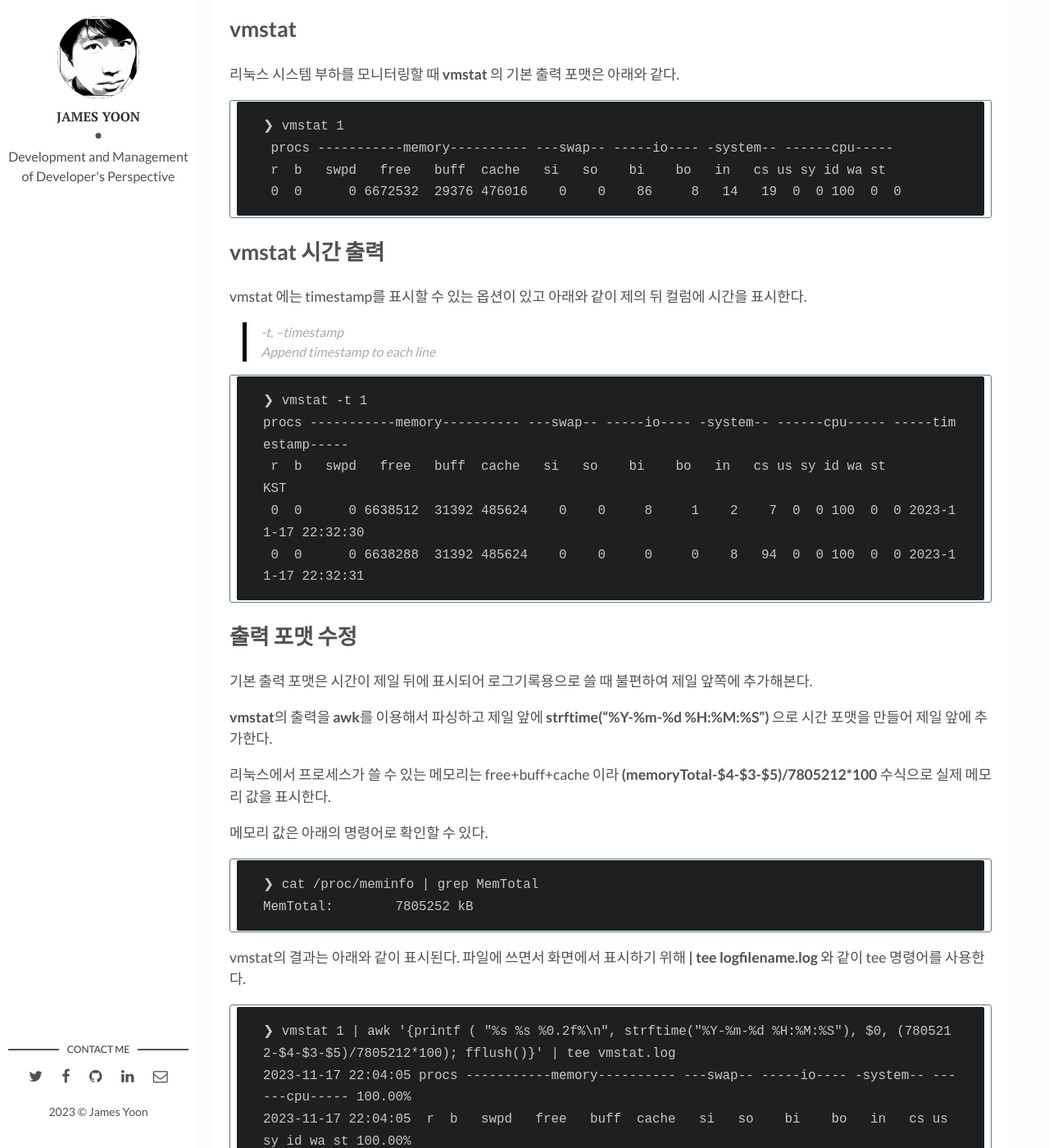
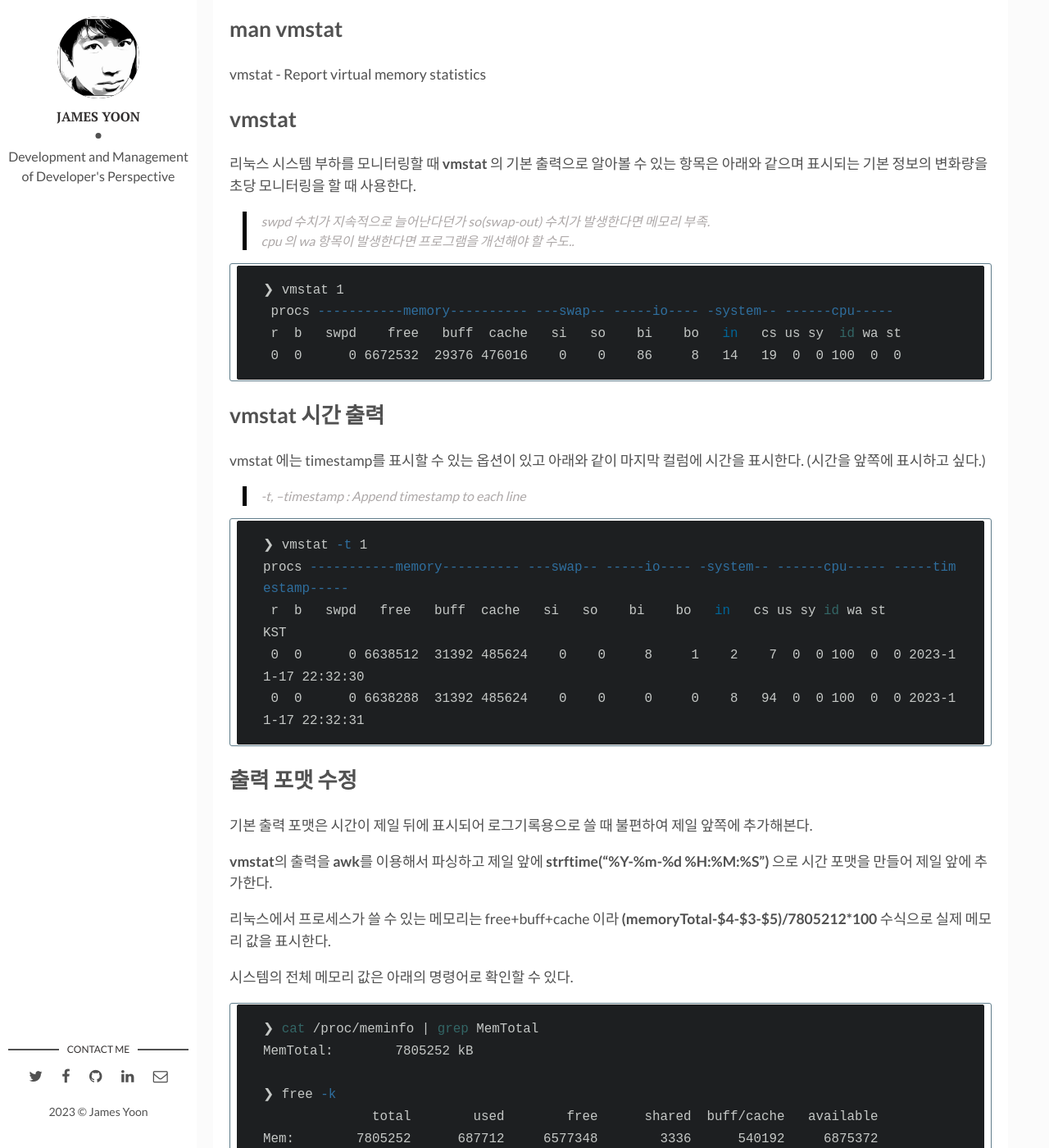
Before and after one commit to butteryoon/butteryoon.github.io, a Jekyll site: the page built from _posts/2023-11-17-vmstat.md, in a window 1280 px wide and 1400 px high, scrolled down 700 px. Shown: the whole window at 82% size. Built offline with Jekyll 4.4.1, drawn with Linux system fonts in a browser that asks for light colours; comment, search, counter and statistics services are not loaded; some of the changed text lies outside the part shown.

Commit message:
tmux conf 추가

````diff
--- a/_posts/2023-11-17-vmstat.md
+++ b/_posts/2023-11-17-vmstat.md
@@ -15,25 +15,31 @@
 
 <!--more-->
 
+## man vmstat
+
+vmstat - Report virtual memory statistics
+
 ## vmstat
 
-리눅스 시스템 부하를 모니터링할 때 **vmstat** 의 기본 출력 포맷은 아래와 같다.
+리눅스 시스템 부하를 모니터링할 때 **vmstat** 의 기본 출력으로 알아볼 수 있는 항목은 아래와 같으며 표시되는 기본 정보의 변화량을 초당 모니터링을 할 때 사용한다.
 
-```
+> swpd 수치가 지속적으로 늘어난다던가 so(swap-out) 수치가 발생한다면 메모리 부족.
+> cpu 의 wa 항목이 발생한다면 프로그램을 개선해야 할 수도..
+
+```bash
 ❯ vmstat 1
  procs -----------memory---------- ---swap-- -----io---- -system-- ------cpu-----
- r  b   swpd   free   buff  cache   si   so    bi    bo   in   cs us sy id wa st
+ r  b   swpd    free   buff  cache   si   so    bi    bo   in   cs us sy  id wa st
  0  0      0 6672532  29376 476016    0    0    86     8   14   19  0  0 100  0  0
 ```
 
 ## vmstat 시간 출력
 
-vmstat 에는 timestamp를 표시할 수 있는 옵션이 있고 아래와 같이 제의 뒤 컬럼에 시간을 표시한다.
+vmstat 에는 timestamp를 표시할 수 있는 옵션이 있고 아래와 같이 마지막 컬럼에 시간을 표시한다. (시간을 앞쪽에 표시하고 싶다.)
 
-> -t, --timestamp
->   Append timestamp to each line
+> -t, --timestamp  : Append timestamp to each line
 
-```
+```bash
 ❯ vmstat -t 1
 procs -----------memory---------- ---swap-- -----io---- -system-- ------cpu----- -----timestamp-----
  r  b   swpd   free   buff  cache   si   so    bi    bo   in   cs us sy id wa st                 KST
@@ -50,18 +56,24 @@
 
 리눅스에서 프로세스가 쓸 수 있는 메모리는 free+buff+cache 이라 **(memoryTotal-$4-$3-$5)/7805212*100** 수식으로 실제 메모리 값을 표시한다.
 
-메모리 값은 아래의 명령어로 확인할 수 있다.
+시스템의 전체 메모리 값은 아래의 명령어로 확인할 수 있다.
 
-```
+```bash
 ❯ cat /proc/meminfo | grep MemTotal
 MemTotal:        7805252 kB
+
+❯ free -k
+              total        used        free      shared  buff/cache   available
+Mem:        7805252      687712     6577348        3336      540192     6875372
+Swap:       2097152           0     2097152
 ```
 
-vmstat의 결과는 아래와 같이 표시된다.
+"vmstat"의 결과는 아래와 같이 표시된다.
 파일에 쓰면서 화면에서 표시하기 위해 **| tee logfilename.log** 와 같이 tee 명령어를 사용한다.
 
-```
+```bash
 ❯ vmstat 1 | awk '{printf ( "%s %s %0.2f%\n", strftime("%Y-%m-%d %H:%M:%S"), $0, (7805212-$4-$3-$5)/7805212*100); fflush()}' | tee vmstat.log
+
 2023-11-17 22:04:05 procs -----------memory---------- ---swap-- -----io---- -system-- ------cpu----- 100.00%
 2023-11-17 22:04:05  r  b   swpd   free   buff  cache   si   so    bi    bo   in   cs us sy id wa st 100.00%
 2023-11-17 22:04:05  2  0      0 6641580  31228 485612    0    0    16     2    4    9  0  0 100  0  0 14.51%
@@ -72,3 +84,4 @@
 ## 참고
 
 - [24 iostat, vmstat and mpstat Examples](https://www.thegeekstuff.com/2011/07/iostat-vmstat-mpstat-examples/){:target="_blank"}
+- [리눅스 서버 60초안에 상황파악하기](https://luavis.me/server/linux-performance-analysis){:target="_blank"}
--- /dev/null
+++ b/_posts/2023-11-27-tmux_conf.md
@@ -0,0 +1,74 @@
+---
+layout: post
+comments: true
+title: "tmux 설정"
+description: "리눅스 터미널 환경에서 tmux 키 및 설정 변경"
+img: powershell_title.jpg
+date: 2023-11-27 23:15:00 +0900
+last_modified_at: 2023-11-27 23:15:00 +0900
+tags: [command-line, alias, tmux, tmux.conf] # add tag
+related: command-line
+categories: tools
+---
+
+**tmux** 를 좀더 자유롭게 쓸 수 있도록 설정을 바꿔본다.
+
+**tmux** 설정은 ~/tmux.conf 파일에 등록해서 사용할 수 있으며 주로 키 바인딩 변경 및 추가할 때 사용한다.
+
+<!--more-->
+
+**tmux** 설치 및 alias 설정은 [tmux 편하게 쓰자]({{ site.baseurl }}{% link _posts/2023-07-22-tmux.md %})에 간단하게 정리했다. 기본 키 바인딩에 익숙해지면 편하지만 아무래도 익숙해지지 않는다. ( 이맥스 유저들은 익숙할지도.. )
+
+## tmux.conf (환경설정 파일)
+
+tmux의 기본 키 바인딩인 Ctrl-b 는 손가락 위치가 좀 불편해서 Ctrl-a 로 바꾸고 화면 수평/수직 분할도 직관적인 키로 바꿔본다.
+
+
+```bash
+# prefix
+unbind C-b                                  # 기본 키 바인딩 제거
+
+set-option -g prefix C-a                    # 기본 키 바인딩 Ctrl-a 로 설정
+bind-key C-a send-prefix
+
+# split panes using | and -
+bind | split-window -h                      # 수평분할 키 바인딩
+bind - split-window -v                      # 수직분할 키 바인딩
+
+unbind '"'
+unbind %
+
+# switch panes using Alt-arrow without prefix
+
+bind -n M-Left select-pane -L               # 왼쪽 창으로 이동
+bind -n M-Right select-pane -R              # 오른쪽 창으로 이동
+bind -n M-Up select-pane -U                 # 위쪽 창으로 이동
+bind -n M-Down select-pane -D               # 아래쪽 창으로 이동
+
+# Enable mouse control
+set -g mouse on                             # 마우스 사용
+bind C-c run "tmux save-buffer - | pbcopy"  # Ctrl-C로 복사
+
+# Terminal
+set -ga terminal-overrides ",xterm:Tc"      # 터미널 설정
+
+#set -g display-panes-number on             # 창 번호 표시
+```
+
+## tmux.conf 설정 적용.
+
+새로 세션을 만들면 설정이 적용되지만 이미 실행하고 있는 세션의 설정을 바꾸려면 아래의 명령어로 동작중인 세션에 설정을 적용한다.
+
+```bash
+$ tmux source-file ~/.tmux.conf
+```
+
+## tl;dr
+
+편하게 살아보자..
+
+## 참고
+
+- [introduction tmux](https://www.redhat.com/sysadmin/introduction-tmux-linux){:target="_blank"}
+- [How to use tmux to create a multi-pane Linux terminal window](https://www.networkworld.com/article/3545370/how-to-use-tmux-to-create-a-multi-pane-linux-terminal-window.html){:target="_blank"}
+- [tmux Config: Understanding the Configuration File + Customization Examples](https://www.hostinger.com/tutorials/tmux-config){:target="_blank"}
````
